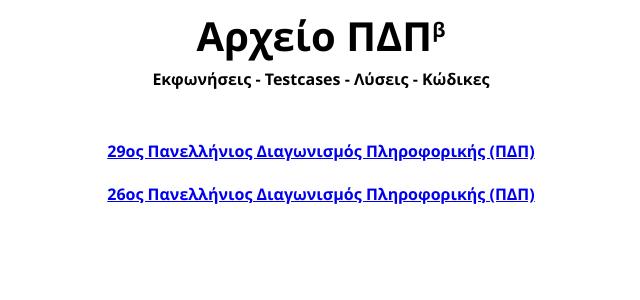
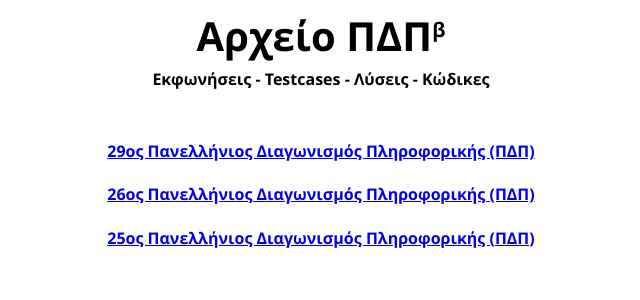
Before and after one commit to pdp-archive/pdp-archive.github.io, a Jekyll site: the page built from index.html, in a window 1280 px wide. Shown: the top 300 px of the page, without its empty margins (319-959 px from the left). Built offline with Jekyll 4.4.1, drawn with Linux system fonts in a browser that asks for light colours.

Commit message:
25ος ΠΔΠ: σελίδα περίληψης

```diff
--- a/_config.yml
+++ b/_config.yml
@@ -15,6 +15,9 @@ highlighter: rouge
 collections_dir: contests
 
 collections:
+  25-PDP:
+    output: true
+    permalink: /:collection/:name
   26-PDP:
     output: true
     permalink: /:collection/:name
@@ -26,6 +29,12 @@ collections:
     permalink: /:collection/:name
 
 defaults:
+  - scope:
+      path: ""
+      type: "25-PDP"
+    values:
+      contest: "25ος ΠΔΠ"
+      contest_url: "25-PDP"
   - scope:
       path: ""
       type: "26-PDP"
--- /dev/null
+++ b/contests/_25-PDP/index.md
@@ -0,0 +1,5 @@
+---
+title: "25ος Πανελλήνιος Διαγωνισμός Πληροφορικής (ΠΔΠ)"
+layout: summary
+tags: [summary]
+---
```
